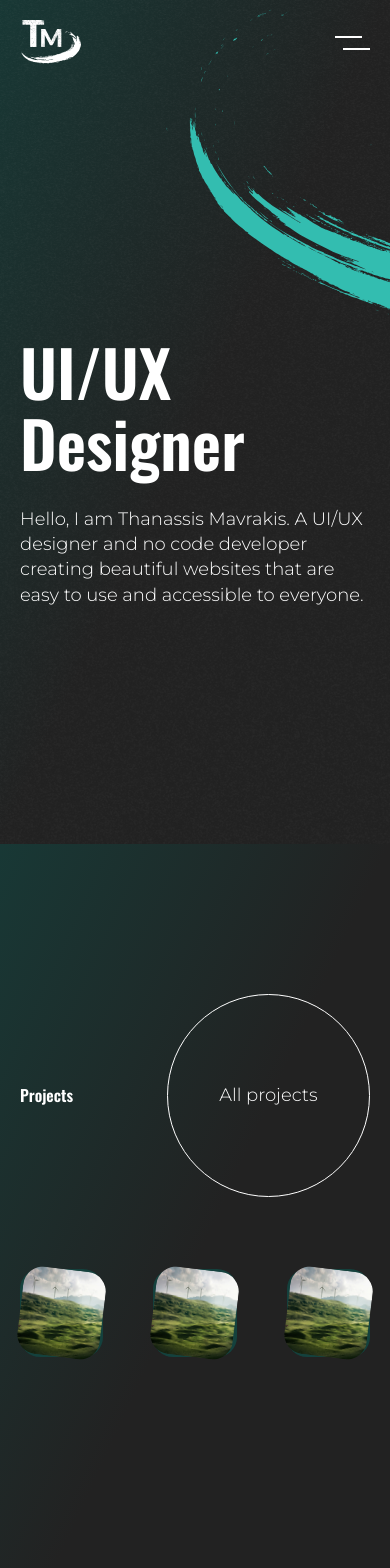
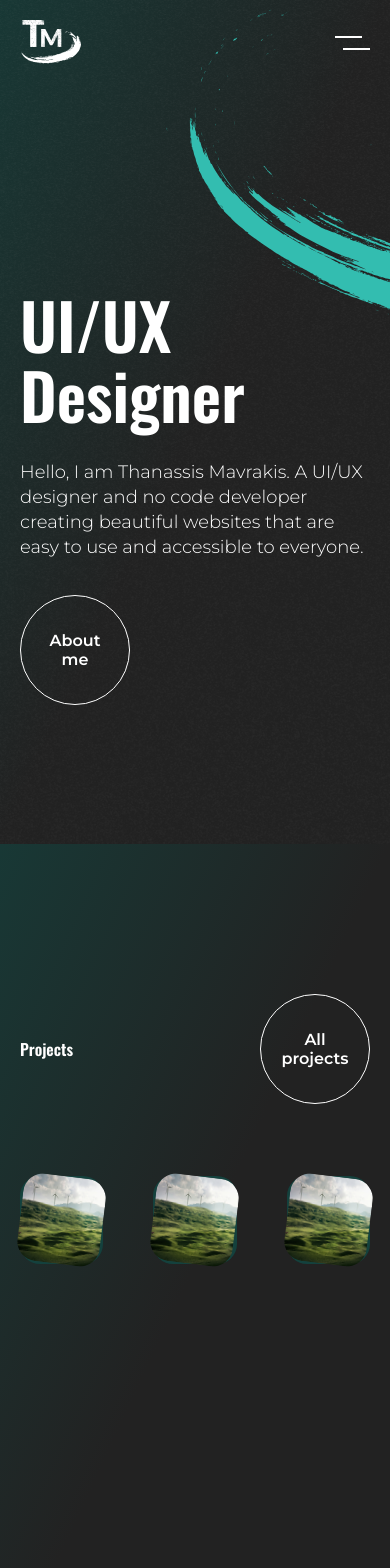
Before and after one commit to ir3n/thanassis_mavrakis, a Next.js app: page / in a window 390 px wide. Shown: the top 1568 px of the page. Built offline with nearby package versions, Linux system fonts and the light colour scheme.

Commit message:
Responsive intro without image

```diff
--- a/app/page.tsx
+++ b/app/page.tsx
@@ -6,6 +6,7 @@ import RotatingTextIcon from "@/components/RotatingTextIcon";
 import ProjectTeaser from "@/components/ProjectTeaser";
 
 import Services from "@/components/Services";
+import CircleButton from "@/components/CircleButton";
 
 const homeIntro = {
   title: "UI/UX Designer",
@@ -38,9 +39,7 @@ export default function Home() {
       <section id="projects" className="container pt-[150px] pb-[100px]">
         <div className="flex items-center justify-between mb-[72px]">
           <h2 className="title">Projects</h2>
-          <Link href="/projects" className="text-lg ghost-cta-circle">
-            All projects
-          </Link>
+          <CircleButton text="All projects" url="/projects" />
         </div>
         <div className="flex gap-[50px] justify-between">
           <ProjectTeaser />
--- a/components/CircleButton/index.tsx
+++ b/components/CircleButton/index.tsx
@@ -8,8 +8,11 @@ interface Cta {
 const CircleButton = ({ text, url }: Cta) => {
   return (
     <div>
-      <Link href={url} className="text-lg ghost-cta-circle">
-        {text}
+      <Link
+        href={url || "#"}
+        className="font-body font-semibold text-[1rem] lg:text-[1.5rem] leading-[1.2] w-[6.875rem] lg:w-[10rem] xl:w-[12.5rem] h-[6.875rem] lg:h-[10rem] xl:h-[12.5rem] px-[20px] border border-solid border-white rounded-full flex items-center justify-center text-center"
+      >
+        {text || "View"}
       </Link>
     </div>
   );
--- a/components/IntroBanner/index.tsx
+++ b/components/IntroBanner/index.tsx
@@ -1,5 +1,6 @@
 import Link from "next/link";
 import Image from "next/image";
+import CircleButton from "../CircleButton";
 
 interface IntroData {
   title: string;
@@ -26,7 +27,9 @@ const IntroBanner = ({
       >
         <div
           data-cursor-text={linkText || ""}
-          className={`pb-[100px] ${image && "w-1/2 max-w-[636px]"}`}
+          className={`pb-[35px] lg:pb-[100px] ${
+            image && "w-1/2 max-w-[636px]"
+          }`}
         >
           <h1 className="title-lg mb-[30px]">{title}</h1>
           <div
@@ -35,6 +38,11 @@ const IntroBanner = ({
           ></div>
         </div>
       </Link>
+      {link ? (
+        <div className="lg:hidden">
+          <CircleButton text={linkText} url={link} />
+        </div>
+      ) : null}
 
       {image ? (
         <div className="absolute right-[50px] bottom-[-20px] w-5/12">
--- a/styles/globals.css
+++ b/styles/globals.css
@@ -15,7 +15,7 @@ body {
 }
 
 .full-height-section {
-  @apply min-h-screen flex flex-col justify-center pt-[200px] lg:pt-[250px];
+  @apply min-h-screen flex flex-col justify-center pt-[150px] md:pt-[200px] lg:pt-[250px];
 }
 
 /* Scrollbar */
@@ -101,9 +101,6 @@ p em {
 .ghost-cta {
   @apply px-[20px] py-[10px] border border-solid border-white rounded-3xl;
 }
-.ghost-cta-circle {
-  @apply w-[12.7rem] h-[12.7rem] px-[20px] border border-solid border-white rounded-full flex items-center justify-center;
-}
 
 /* Keen slider */
 .scene {
```
